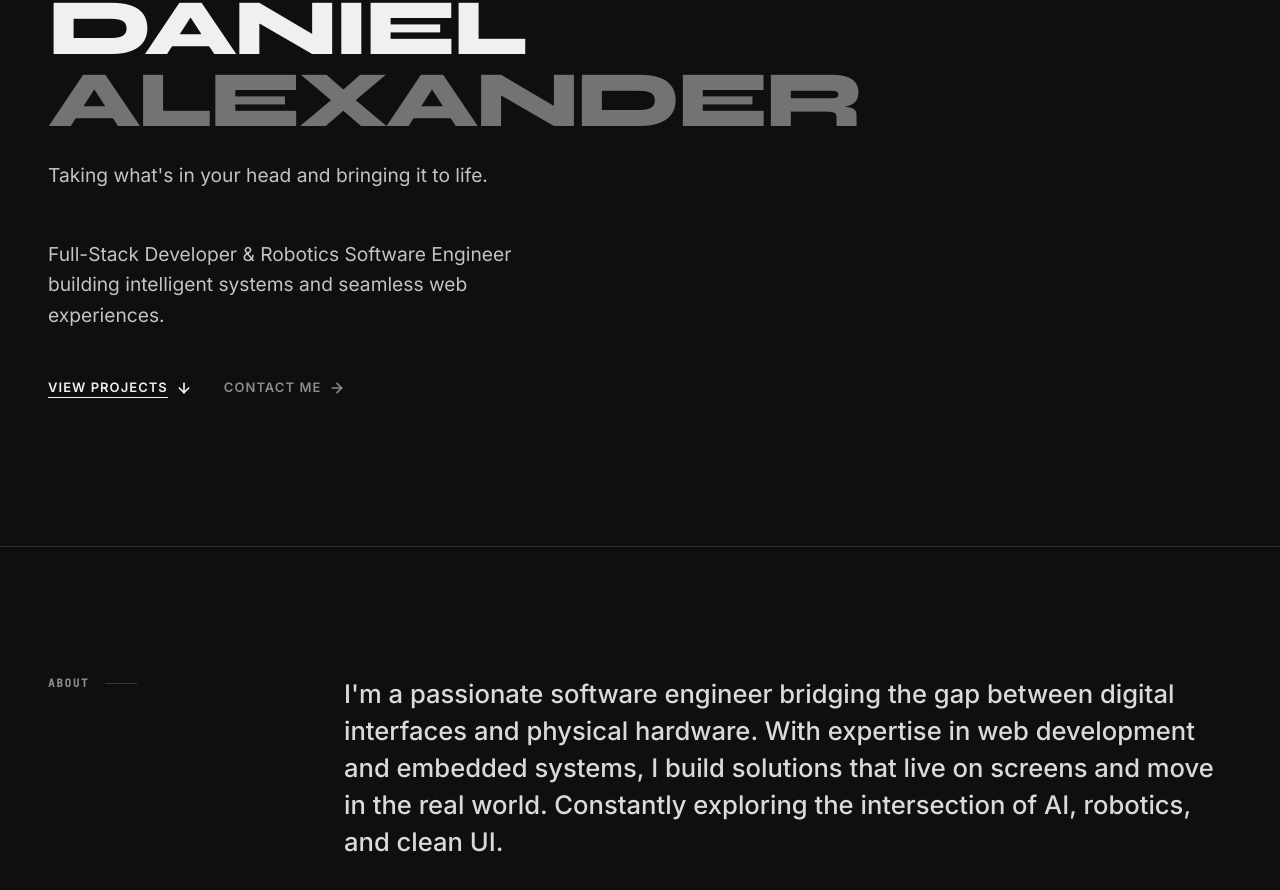
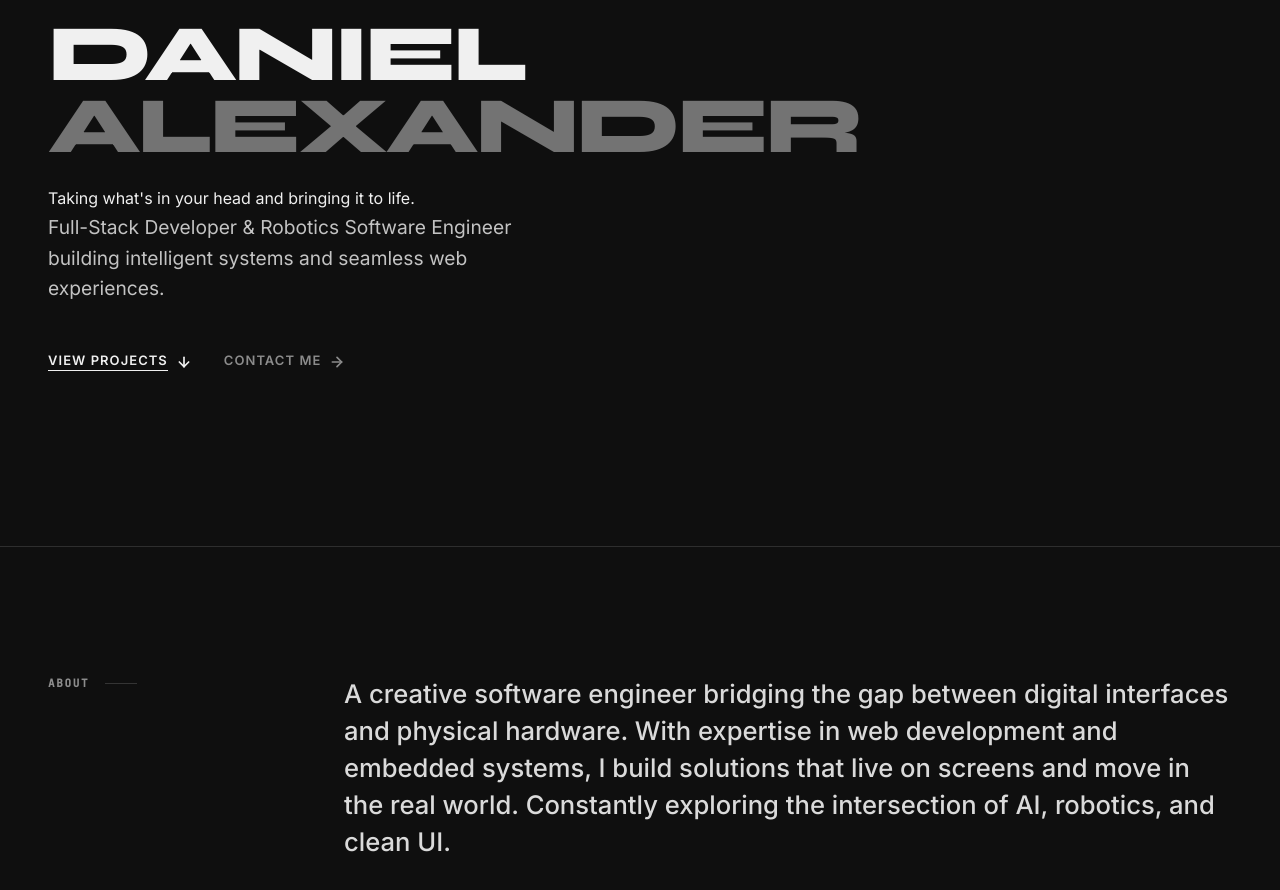
Before and after one commit to daniel-odulate22/potfolio, a React (Create React App) app: page / in a window 1280 px wide. Shown: the part 254-1144 px from the top of the page. Built offline with nearby package versions, Linux system fonts and the light colour scheme; the HTML template or start-up script is replaced by a standard one.

Commit message:
Fix class name typo and update description text

```diff
--- a/src/App.js
+++ b/src/App.js
@@ -161,7 +161,7 @@ export default function App() {
             </h1>
 
             {/* Role subtitle */}
-             <p className="hero__subtitle">
+             <p className="hero_subtitle">
               Taking what's in your head and bringing it to life.
             </p>
 
@@ -221,7 +221,7 @@ export default function App() {
           <SectionLabel title="About" />
           <div className="editorial-content-col">
             <p className="about__text">
-              I'm a passionate software engineer bridging the gap between digital
+              A creative software engineer bridging the gap between digital
               interfaces and physical hardware. With expertise in web development and
               embedded systems, I build solutions that live on screens and move in the
               real world. Constantly exploring the intersection of AI, robotics, and clean UI.
```
